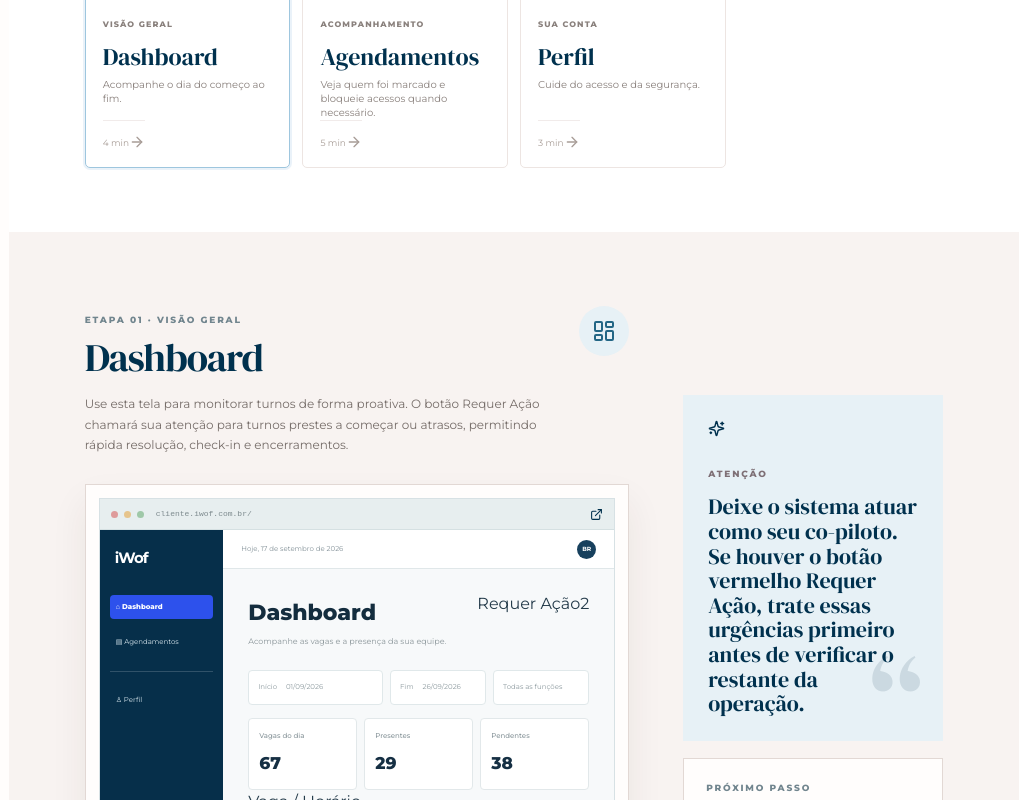
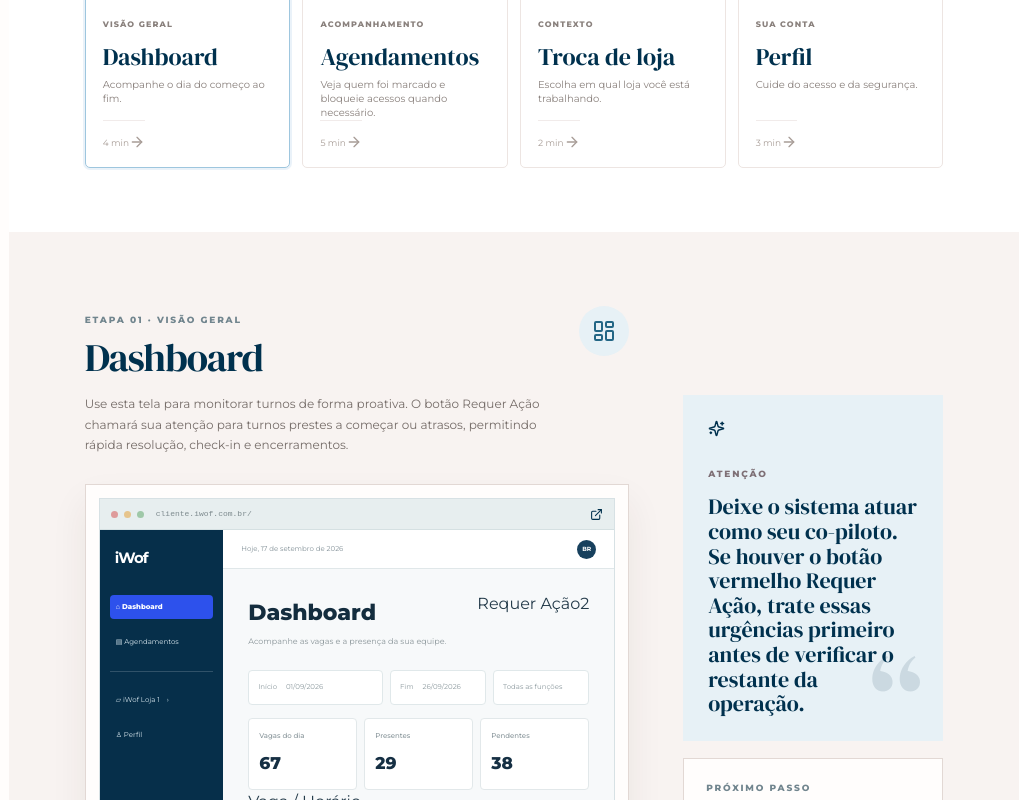
Before and after one commit to brenoowesley/manual-iwofRegularUser, a React (Vite) app in the folder client/: page / in a window 1280 px wide. Shown: the part 1260-2060 px from the top of the page, without its empty margins (261-1280 px from the left). Built offline with nearby package versions, Linux system fonts and the light colour scheme.

Commit message:
Revert "feat: remover opcao e modulo de selecionar loja"
This reverts commit 00102b9957f7855c65d64c2cad8e87c715049122.

```diff
--- a/client/src/pages/Home.tsx
+++ b/client/src/pages/Home.tsx
@@ -79,7 +79,23 @@ const modules: Module[] = [
       { title: "Como bloquear", body: "Busque o nome, abra o perfil ou agendamento e use Bloquear no final da tela. O bloqueio deve seguir a orientação da gestão." },
     ],
   },
-
+  {
+    id: "loja",
+    eyebrow: "Contexto",
+    title: "Troca de loja",
+    short: "Escolha em qual loja você está trabalhando.",
+    description: "Se você tiver acesso a mais de uma loja, escolha aqui qual delas quer consultar antes de criar ou alterar qualquer informação.",
+    tone: "rose",
+    icon: Store,
+    route: "menu lateral",
+    duration: "2 min",
+    steps: ["Clique no nome da loja no menu à esquerda.", "Escolha a loja desejada na lista.", "Confira se o nome mudou antes de continuar."],
+    tip: "Sempre confira o nome da loja. Uma troca de loja muda as informações que aparecem nas outras telas.",
+    details: [
+      { title: "Por que isso importa", body: "Cada loja pode ter vagas, pessoas e valores diferentes. Por isso, a plataforma sempre mostra o nome da loja escolhida." },
+      { title: "Um hábito importante", body: "Olhe o nome da loja antes de adicionar uma vaga, consultar valores ou convidar alguém para acessar a plataforma." },
+    ],
+  },
   {
     id: "perfil",
     eyebrow: "Sua conta",
@@ -120,7 +136,7 @@ function RealScreen({ module }: { module: Module }) {
     <div className="real-screen-wrap">
       <div className="real-screen-bar"><span className="real-dot red" /><span className="real-dot yellow" /><span className="real-dot green" /><span className="real-address">cliente.iwof.com.br{path}</span><a href={`https://cliente.iwof.com.br${path}`} target="_blank" rel="noreferrer" aria-label="Abrir tela real em nova aba"><ExternalLink size={13} /></a></div>
       <div className="real-screen platform-capture">
-        <aside className="capture-sidebar"><strong>iWof</strong><span className={isDashboard ? "capture-active" : ""}>⌂ Dashboard</span><span className={isBookings ? "capture-active" : ""}>▤ Agendamentos</span><i /><span className={isProfile ? "capture-active" : ""}>♙ Perfil</span></aside>
+        <aside className="capture-sidebar"><strong>iWof</strong><span className={isDashboard ? "capture-active" : ""}>⌂ Dashboard</span><span className={isBookings ? "capture-active" : ""}>▤ Agendamentos</span><i /><span>▱ iWof Loja 1　›</span><span className={isProfile ? "capture-active" : ""}>♙ Perfil</span></aside>
         <div className="capture-main"><div className="capture-top"><span>Hoje, 17 de setembro de 2026</span><b>BR</b></div><div className="capture-body"><div className="capture-title"><div><h4>{title}</h4><p>{isBookings ? "Consulte e gerencie os agendamentos da loja iWof Loja 1." : isProfile ? "Gerencie suas informações pessoais e configurações da conta." : "Acompanhe as vagas e a presença da sua equipe."}</p></div>{isDashboard && <button className="flex items-center gap-1 bg-red-50 border border-red-200 text-red-600 font-bold px-2 py-1.5 rounded text-[8px] pointer-events-none" style={{ marginTop: '-4px' }}>Requer Ação<span className="bg-red-600 text-white rounded-full px-1.5 py-0.5 text-[6px] ml-1">2</span></button>}</div>
           {isProfile ? <div className="capture-profile"><div><small>INFORMAÇÕES PESSOAIS</small><strong>Nome completo<br /><em>Breno</em></strong><strong>E-mail<br /><em>breno@iwof.com.br</em></strong></div><div><small>SEGURANÇA</small><strong>Senha　••••••••••</strong><b className="capture-outline">Alterar senha</b></div></div> : <><div className="capture-filters"><span>Início　 01/09/2026</span><span>Fim　 26/09/2026</span><span>{isBookings ? "Todas　 Função" : "Todas as funções"}</span></div><div className="capture-cards"><b><small>{isBookings ? "Total de Agendamentos" : isDashboard ? "Vagas do dia" : "Vagas disponíveis"}</small><strong>{isBookings ? "0" : isDashboard ? "67" : "2.486"}</strong></b><b><small>{isBookings ? "Em andamento" : isDashboard ? "Presentes" : "Vagas ocupadas"}</small><strong className={isDashboard ? "text-green-600" : ""}>{isBookings ? "0" : isDashboard ? "29" : "0"}</strong></b><b><small>{isBookings ? "Realizados" : isDashboard ? "Pendentes" : "Total de vagas"}</small><strong className={isDashboard ? "text-orange-500" : ""}>{isBookings ? "0" : isDashboard ? "38" : "0"}</strong></b></div>
           {isDashboard ? (
```
